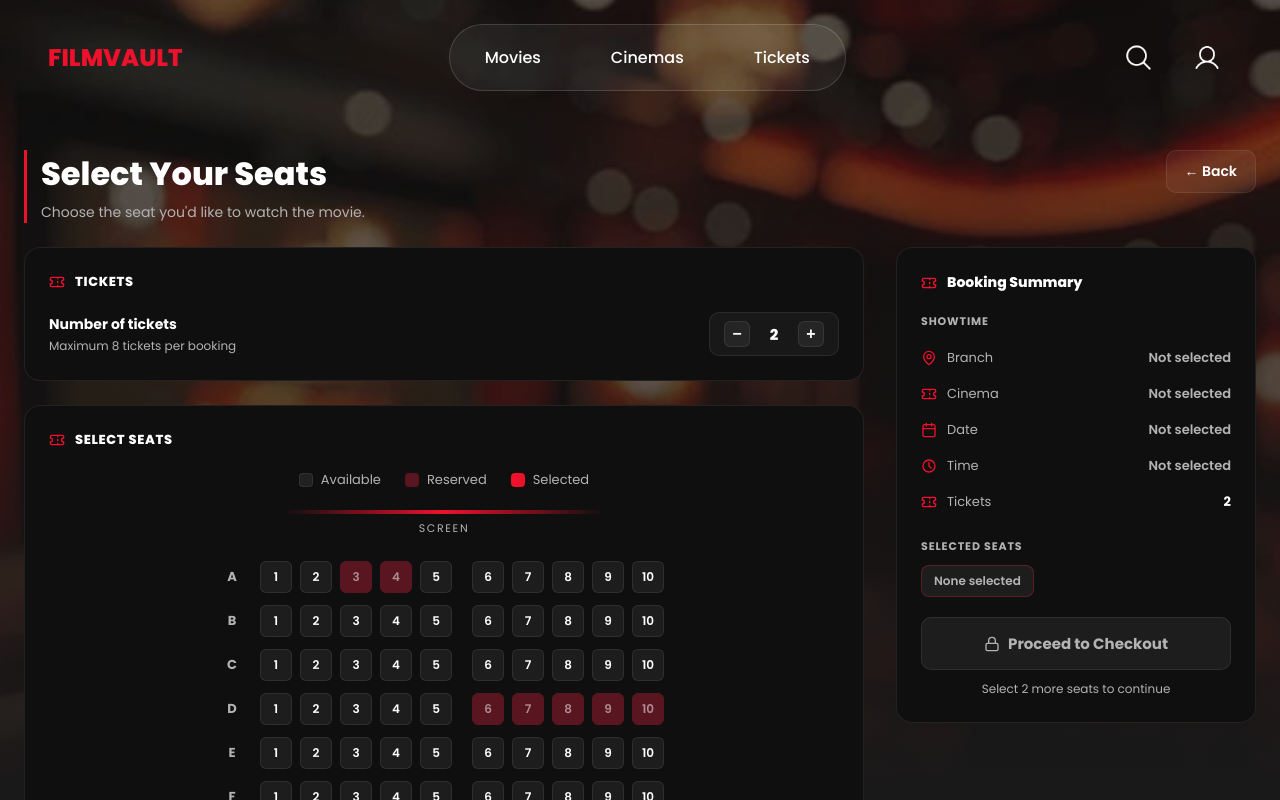
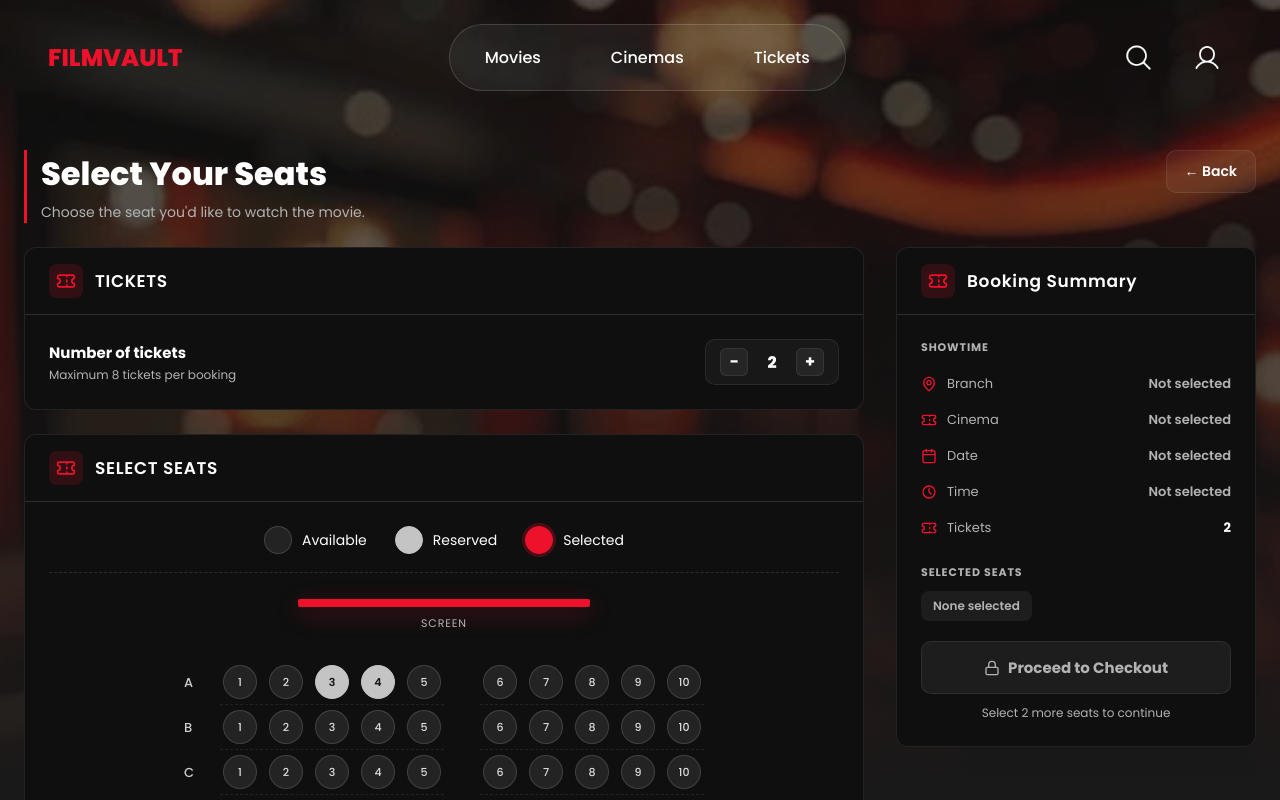
Before and after one commit to Celestia-coder/filmvault, a React app in the folder frontend/: page /booking/1/seats in a window 1280 px wide. Shown: the top 800 px of the page. Built offline with nearby package versions, Linux system fonts and the light colour scheme; the HTML template or start-up script is replaced by a standard one.

Commit message:
Restyle seat map to match admin seat selection

```diff
--- a/frontend/src/pages/client/SeatSelection.jsx
+++ b/frontend/src/pages/client/SeatSelection.jsx
@@ -1,6 +1,7 @@
 // Route: "/booking/:movieId/seats" — reached from ShowtimeSelection's
 // "Continue to Seats" button, which passes branch/date/showtime via
 // route state.
+
 import { useState, useMemo } from "react";
 import { useParams, useNavigate, useLocation } from "react-router";
 import Navbar from "../../components/Navbar.jsx";
@@ -45,9 +46,6 @@ const IconLock = (props) => (
   </svg>
 );
 
-/* ---------------------------------------------------------------- */
-/* Data — hardcoded seat map             */
-/* ---------------------------------------------------------------- */
 const ROWS = ["A", "B", "C", "D", "E", "F", "G", "H"];
 const LEFT_SEATS = [1, 2, 3, 4, 5];
 const RIGHT_SEATS = [6, 7, 8, 9, 10];
@@ -65,9 +63,26 @@ function formatSidebarDate(date) {
   return `${DAY_NAMES[d.getDay()]}, ${MONTH_ABBR[d.getMonth()]} ${d.getDate()}`;
 }
 
-/* ---------------------------------------------------------------- */
-/* Page                                                              */
-/* ---------------------------------------------------------------- */
+function SeatButton({ seatId, number, status, isSelected, onToggle }) {
+  const isReserved = status === "reserved";
+
+  return (
+    <button
+      type="button"
+      className={
+        `seat-circle seat-circle--${status}` + (isSelected ? " is-selected" : "")
+      }
+      disabled={isReserved}
+      aria-pressed={isSelected}
+      aria-label={`Seat ${seatId}, ${isSelected ? "selected" : status}`}
+      title={`${seatId} · ${isReserved ? "Reserved" : "Available"}`}
+      onClick={() => onToggle(seatId)}
+    >
+      {number}
+    </button>
+  );
+}
+
 function SeatSelection() {
   const { movieId } = useParams();
   const navigate = useNavigate();
@@ -84,11 +99,9 @@ function SeatSelection() {
   const [selectedSeats, setSelectedSeats] = useState([]);
 
   const handleDecreaseTickets = () => {
-    setTicketCount((prev) => {
-      const next = Math.max(MIN_TICKETS, prev - 1);
+    const next = Math.max(MIN_TICKETS, ticketCount - 1);
+    setTicketCount(next);
     setSelectedSeats((seats) => seats.slice(0, next));
-      return next;
-    });
   };
 
   const handleIncreaseTickets = () => {
@@ -117,6 +130,7 @@ function SeatSelection() {
 
   const handleCheckout = () => {
     if (!canCheckout) return;
+
     navigate(`/booking/${movieId}/checkout`, {
       state: {
         movieId,
@@ -128,6 +142,20 @@ function SeatSelection() {
         selectedSeats: sortedSelectedSeats,
       },
     });
+  };
+
+  const renderSeat = (row, number) => {
+    const seatId = `${row}${number}`;
+    return (
+      <SeatButton
+        key={seatId}
+        seatId={seatId}
+        number={number}
+        status={RESERVED_SEATS.has(seatId) ? "reserved" : "available"}
+        isSelected={selectedSeats.includes(seatId)}
+        onToggle={toggleSeat}
+      />
+    );
   };
 
   return (
@@ -142,7 +170,7 @@ function SeatSelection() {
             <h1 className="seat-heading">Select Your Seats</h1>
             <p className="seat-subtext">Choose the seat you'd like to watch the movie.</p>
           </div>
-          <button type="button" className="btn-back-top" onClick={() => navigate(-1)}>
+          <button type="button" className="seat-btn-back" onClick={() => navigate(-1)}>
             ← Back
           </button>
         </div>
@@ -150,30 +178,35 @@ function SeatSelection() {
         <div className="seat-layout">
           <div className="seat-main">
             {/* Tickets */}
-            <div className="step-card">
-              <div className="step-header">
-                <span className="step-icon"><IconTicket /></span>
-                <p className="step-title">TICKETS</p>
+            <section className="seat-panel" aria-label="Tickets">
+              <header className="seat-panel-head">
+                <span className="seat-panel-icon">
+                  <IconTicket width={20} height={20} />
+                </span>
+                <h3 className="seat-panel-title">TICKETS</h3>
+              </header>
+
+              <div className="seat-panel-body seat-ticket-row">
+                <div>
+                  <p className="seat-ticket-label">Number of tickets</p>
+                  <p className="seat-ticket-sublabel">
+                    Maximum {MAX_TICKETS} tickets per booking
+                  </p>
                 </div>
-              <div className="ticket-stepper-row">
-                <div>
-                  <p className="ticket-label">Number of tickets</p>
-                  <p className="ticket-sublabel">Maximum {MAX_TICKETS} tickets per booking</p>
-                </div>
-                <div className="ticket-stepper">
+                <div className="seat-stepper">
                   <button
                     type="button"
-                    className="stepper-btn"
+                    className="seat-stepper-btn"
                     onClick={handleDecreaseTickets}
                     disabled={ticketCount <= MIN_TICKETS}
                     aria-label="Decrease tickets"
                   >
                     −
                   </button>
-                  <span className="stepper-value">{ticketCount}</span>
+                  <span className="seat-stepper-value">{ticketCount}</span>
                   <button
                     type="button"
-                    className="stepper-btn"
+                    className="seat-stepper-btn"
                     onClick={handleIncreaseTickets}
                     disabled={ticketCount >= MAX_TICKETS}
                     aria-label="Increase tickets"
@@ -182,161 +215,141 @@ function SeatSelection() {
                   </button>
                 </div>
               </div>
+            </section>
+
+            {/* Seat map */}
+            <section className="seat-panel" aria-label="Seat map">
+              <header className="seat-panel-head">
+                <span className="seat-panel-icon">
+                  <IconTicket width={20} height={20} />
+                </span>
+                <h3 className="seat-panel-title">SELECT SEATS</h3>
+              </header>
+
+              <ul className="seat-legend">
+                <li>
+                  <span className="seat-circle seat-circle--available seat-legend-swatch" />
+                  Available
+                </li>
+                <li>
+                  <span className="seat-circle seat-circle--reserved seat-legend-swatch" />
+                  Reserved
+                </li>
+                <li>
+                  <span className="seat-circle seat-circle--available is-selected seat-legend-swatch" />
+                  Selected
+                </li>
+              </ul>
+
+              <div className="seat-map-scroll">
+                <div
+                  className="seat-map"
+                  style={{
+                    "--seat-per-row": LEFT_SEATS.length + RIGHT_SEATS.length,
+                    "--seat-left-cols": LEFT_SEATS.length,
+                    "--seat-right-cols": RIGHT_SEATS.length,
+                  }}
+                >
+                  <div className="seat-screen">
+                    <div className="seat-screen-bar" />
+                    <span>Screen</span>
                   </div>
 
-            {/* Seat map */}
-            <div className="step-card">
-              <div className="step-header">
-                <span className="step-icon"><IconTicket /></span>
-                <p className="step-title">SELECT SEATS</p>
+                  {ROWS.map((row) => (
+                    <div className="seat-row" key={row}>
+                      <span className="seat-row-label">{row}</span>
+
+                      <div className="seat-group seat-group--left">
+                        {LEFT_SEATS.map((num) => renderSeat(row, num))}
                       </div>
 
-              <div className="seat-legend">
-                <span className="legend-item">
-                  <span className="legend-dot legend-available"></span> Available
-                </span>
-                <span className="legend-item">
-                  <span className="legend-dot legend-reserved"></span> Reserved
-                </span>
-                <span className="legend-item">
-                  <span className="legend-dot legend-selected"></span> Selected
-                </span>
-              </div>
-
-              <div className="screen-bar"></div>
-              <p className="screen-label">SCREEN</p>
-
-              <div className="seat-grid">
-                {ROWS.map((row) => (
-                  <div className="seat-row" key={row}>
-                    <span className="row-label">{row}</span>
-
-                    <div className="seat-block">
-                      {LEFT_SEATS.map((num) => {
-                        const seatId = `${row}${num}`;
-                        const isReserved = RESERVED_SEATS.has(seatId);
-                        const isSelected = selectedSeats.includes(seatId);
-                        return (
-                          <button
-                            type="button"
-                            key={seatId}
-                            className={
-                              "seat-btn" +
-                              (isReserved ? " reserved" : "") +
-                              (isSelected ? " selected" : "")
-                            }
-                            disabled={isReserved}
-                            onClick={() => toggleSeat(seatId)}
-                            aria-label={`Seat ${seatId}`}
-                          >
-                            {num}
-                          </button>
-                        );
-                      })}
-                    </div>
-
-                    <div className="seat-block">
-                      {RIGHT_SEATS.map((num) => {
-                        const seatId = `${row}${num}`;
-                        const isReserved = RESERVED_SEATS.has(seatId);
-                        const isSelected = selectedSeats.includes(seatId);
-                        return (
-                          <button
-                            type="button"
-                            key={seatId}
-                            className={
-                              "seat-btn" +
-                              (isReserved ? " reserved" : "") +
-                              (isSelected ? " selected" : "")
-                            }
-                            disabled={isReserved}
-                            onClick={() => toggleSeat(seatId)}
-                            aria-label={`Seat ${seatId}`}
-                          >
-                            {num}
-                          </button>
-                        );
-                      })}
+                      <div className="seat-group seat-group--right">
+                        {RIGHT_SEATS.map((num) => renderSeat(row, num))}
                       </div>
                     </div>
                   ))}
                 </div>
               </div>
+            </section>
           </div>
 
           {/* Sidebar — Booking Summary */}
-          <div className="seat-sidebar">
-            <div className="sidebar-header">
-              <span className="sidebar-icon"><IconTicket /></span>
-              <p className="sidebar-title">Booking Summary</p>
-            </div>
+          <aside className="seat-panel seat-sidebar" aria-label="Booking summary">
+            <header className="seat-panel-head">
+              <span className="seat-panel-icon">
+                <IconTicket width={20} height={20} />
+              </span>
+              <h3 className="seat-panel-title">Booking Summary</h3>
+            </header>
 
-            <p className="sidebar-section-label">SHOWTIME</p>
+            <div className="seat-panel-body">
+              <p className="seat-sidebar-label">SHOWTIME</p>
 
-            <div className="summary-row">
-              <span className="summary-icon"><IconMapPin /></span>
-              <span className="summary-label">Branch</span>
-              <span className={"summary-value" + (branch ? "" : " unset")}>
+              <div className="seat-summary-row">
+                <span className="seat-summary-icon"><IconMapPin /></span>
+                <span className="seat-summary-label">Branch</span>
+                <span className={"seat-summary-value" + (branch ? "" : " unset")}>
                   {branch ? branch.name : "Not selected"}
                 </span>
               </div>
 
-            <div className="summary-row">
-              <span className="summary-icon"><IconTicket /></span>
-              <span className="summary-label">Cinema</span>
-              <span className={"summary-value" + (showtime ? "" : " unset")}>
+              <div className="seat-summary-row">
+                <span className="seat-summary-icon"><IconTicket /></span>
+                <span className="seat-summary-label">Cinema</span>
+                <span className={"seat-summary-value" + (showtime ? "" : " unset")}>
                   {showtime ? showtime.hall : "Not selected"}
                 </span>
               </div>
 
-            <div className="summary-row">
-              <span className="summary-icon"><IconCalendar /></span>
-              <span className="summary-label">Date</span>
-              <span className={"summary-value" + (date ? "" : " unset")}>
+              <div className="seat-summary-row">
+                <span className="seat-summary-icon"><IconCalendar /></span>
+                <span className="seat-summary-label">Date</span>
+                <span className={"seat-summary-value" + (date ? "" : " unset")}>
                   {date ? formatSidebarDate(date) : "Not selected"}
                 </span>
               </div>
 
-            <div className="summary-row">
-              <span className="summary-icon"><IconClock /></span>
-              <span className="summary-label">Time</span>
-              <span className={"summary-value" + (showtime ? "" : " unset")}>
+              <div className="seat-summary-row">
+                <span className="seat-summary-icon"><IconClock /></span>
+                <span className="seat-summary-label">Time</span>
+                <span className={"seat-summary-value" + (showtime ? "" : " unset")}>
                   {showtime ? showtime.time : "Not selected"}
                 </span>
               </div>
 
-            <div className="summary-row">
-              <span className="summary-icon"><IconTicket /></span>
-              <span className="summary-label">Tickets</span>
-              <span className="summary-value">{ticketCount}</span>
+              <div className="seat-summary-row">
+                <span className="seat-summary-icon"><IconTicket /></span>
+                <span className="seat-summary-label">Tickets</span>
+                <span className="seat-summary-value">{ticketCount}</span>
               </div>
 
-            <p className="sidebar-section-label">SELECTED SEATS</p>
-            <div className="selected-seats-chips">
+              <p className="seat-sidebar-label">SELECTED SEATS</p>
+              <div className="seat-chips">
                 {sortedSelectedSeats.length === 0 ? (
-                <span className="chip chip-empty">None selected</span>
+                  <span className="seat-chip seat-chip--empty">None selected</span>
                 ) : (
                   sortedSelectedSeats.map((seatId) => (
-                  <span className="chip" key={seatId}>{seatId}</span>
+                    <span className="seat-chip" key={seatId}>{seatId}</span>
                   ))
                 )}
               </div>
 
               <button
                 type="button"
-              className="btn-checkout"
+                className="seat-checkout-btn"
                 disabled={!canCheckout}
                 onClick={handleCheckout}
               >
                 <IconLock /> Proceed to Checkout
               </button>
 
-            <p className="checkout-hint">
+              <p className="seat-checkout-hint">
                 {canCheckout
                   ? "You're all set!"
                   : `Select ${seatsRemaining} more seat${seatsRemaining === 1 ? "" : "s"} to continue`}
               </p>
             </div>
+          </aside>
         </div>
       </section>
 
--- a/frontend/src/styles/SeatSelection.css
+++ b/frontend/src/styles/SeatSelection.css
@@ -3,7 +3,6 @@
 :root {
   --seat-border: rgba(255, 255, 255, 0.08);
   --seat-card-bg: var(--color-bg-dark2);
-  --seat-sidebar-bg: var(--color-bg-dark2);
 }
 
 /* ---------- Page + background ---------- */
@@ -72,7 +71,7 @@
   margin-top: 4px;
 }
 
-.btn-back-top {
+.seat-btn-back {
   padding: 10px 18px;
   border-radius: 10px;
   background: rgba(255, 255, 255, 0.05);
@@ -85,7 +84,7 @@
   font-family: inherit;
 }
 
-.btn-back-top:hover {
+.seat-btn-back:hover {
   background: rgba(255, 255, 255, 0.1);
 }
 
@@ -107,35 +106,46 @@
   gap: 24px;
 }
 
-/* ---------- Step cards ---------- */
-.step-card {
+/* ---------- Panels (Tickets / Select Seats / Booking Summary) ---------- */
+.seat-panel {
+  min-width: 0;
   background: var(--seat-card-bg);
   border: 1px solid var(--seat-border);
-  border-radius: 16px;
+  border-radius: 12px;
+  overflow: hidden;
+}
+
+.seat-panel-head {
+  display: flex;
+  align-items: center;
+  gap: 12px;
+  padding: 16px 24px;
+  border-bottom: 1px solid rgba(255, 255, 255, 0.12);
+}
+
+.seat-panel-icon {
+  display: grid;
+  place-items: center;
+  width: 34px;
+  height: 34px;
+  border-radius: 8px;
+  background-color: rgba(238, 17, 43, 0.15);
+  color: var(--color-red);
+  flex-shrink: 0;
+}
+
+.seat-panel-title {
+  font-size: 17px;
+  font-weight: 600;
+  letter-spacing: 0.04em;
+}
+
+.seat-panel-body {
   padding: 24px;
 }
 
-.step-header {
-  display: flex;
-  align-items: center;
-  gap: 10px;
-  margin-bottom: 20px;
-}
-
-.step-icon {
-  color: var(--color-red);
-  display: flex;
-  align-items: center;
-}
-
-.step-title {
-  font-size: 13px;
-  font-weight: 800;
-  letter-spacing: 0.05em;
-}
-
 /* ---------- Ticket stepper ---------- */
-.ticket-stepper-row {
+.seat-ticket-row {
   display: flex;
   align-items: center;
   justify-content: space-between;
@@ -143,18 +153,18 @@
   flex-wrap: wrap;
 }
 
-.ticket-label {
-  font-size: 14px;
+.seat-ticket-label {
+  font-size: 15px;
   font-weight: 700;
 }
 
-.ticket-sublabel {
+.seat-ticket-sublabel {
   font-size: 12px;
   color: var(--color-text-muted);
   margin-top: 2px;
 }
 
-.ticket-stepper {
+.seat-stepper {
   display: flex;
   align-items: center;
   gap: 16px;
@@ -164,9 +174,9 @@
   padding: 8px 14px;
 }
 
-.stepper-btn {
-  width: 26px;
-  height: 26px;
+.seat-stepper-btn {
+  width: 28px;
+  height: 28px;
   border-radius: 6px;
   background: rgba(255, 255, 255, 0.06);
   border: 1px solid var(--seat-border);
@@ -178,19 +188,20 @@
   justify-content: center;
   cursor: pointer;
   line-height: 1;
+  font-family: inherit;
 }
 
-.stepper-btn:hover:not(:disabled) {
+.seat-stepper-btn:hover:not(:disabled) {
   background: rgba(255, 255, 255, 0.12);
 }
 
-.stepper-btn:disabled {
+.seat-stepper-btn:disabled {
   opacity: 0.35;
   cursor: not-allowed;
 }
 
-.stepper-value {
-  font-size: 15px;
+.seat-stepper-value {
+  font-size: 16px;
   font-weight: 800;
   min-width: 16px;
   text-align: center;
@@ -199,154 +210,163 @@
 /* ---------- Legend ---------- */
 .seat-legend {
   display: flex;
-  gap: 24px;
+  flex-wrap: wrap;
   justify-content: center;
-  margin-bottom: 20px;
-  flex-wrap: wrap;
+  gap: 12px 28px;
+  margin: 24px 24px 0;
+  padding: 0 0 18px;
+  border-bottom: 1px dashed rgba(255, 255, 255, 0.12);
+  list-style: none;
+  font-size: 14px;
 }
 
-.legend-item {
+.seat-legend li {
   display: flex;
   align-items: center;
-  gap: 8px;
-  font-size: 13px;
-  color: var(--color-text-muted);
+  gap: 10px;
 }
 
-.legend-dot {
-  width: 14px;
-  height: 14px;
-  border-radius: 4px;
+.seat-legend-swatch {
+  width: 28px;
+  height: 28px;
+  cursor: default;
+  pointer-events: none;
 }
 
-.legend-available {
-  background: rgba(255, 255, 255, 0.08);
-  border: 1px solid var(--seat-border);
+/* ---------- Map ---------- */
+.seat-map-scroll {
+  overflow-x: auto;
+  padding: 0 24px 28px;
 }
 
-.legend-reserved {
-  background: #5a1620;
+.seat-map {
+  min-width: calc(var(--seat-per-row) * 28px + 64px);
+  max-width: 520px;
+  margin: 0 auto;
 }
 
-.legend-selected {
-  background: var(--color-red);
+.seat-screen {
+  display: flex;
+  flex-direction: column;
+  align-items: center;
+  gap: 8px;
+  margin: 26px 0 28px;
 }
 
-/* ---------- Screen ---------- */
-.screen-bar {
-  height: 4px;
-  border-radius: 999px;
-  background: linear-gradient(to right, transparent, var(--color-red), transparent);
-  margin: 0 auto 6px;
-  max-width: 320px;
+.seat-screen-bar {
+  width: 56%;
+  height: 8px;
+  border-radius: 2px;
+  background-color: var(--color-red);
+  box-shadow: 0 6px 22px rgba(238, 17, 43, 0.35);
 }
 
-.screen-label {
-  text-align: center;
+.seat-screen span {
   font-size: 11px;
-  letter-spacing: 0.15em;
+  letter-spacing: 0.08em;
+  text-transform: uppercase;
   color: var(--color-text-muted);
-  margin-bottom: 24px;
-}
-
-/* ---------- Seat grid ---------- */
-.seat-grid {
-  display: flex;
-  flex-direction: column;
-  gap: 12px;
-  align-items: center;
 }
 
 .seat-row {
   display: flex;
   align-items: center;
-  gap: 20px;
+  gap: 36px; /* the aisle */
 }
 
-.row-label {
-  width: 16px;
+.seat-row-label {
+  flex: 0 0 28px;
+  margin-right: -28px;
   font-size: 13px;
-  font-weight: 700;
-  color: var(--color-text-muted);
-  text-align: center;
-  flex-shrink: 0;
+  font-weight: 500;
+  color: rgba(255, 255, 255, 0.8);
 }
 
-.seat-block {
-  display: flex;
-  gap: 8px;
+.seat-group {
+  display: grid;
+  gap: 6px;
+  padding: 5px 0;
+  border-bottom: 1px dashed rgba(255, 255, 255, 0.08);
 }
 
-.seat-btn {
-  width: 32px;
-  height: 32px;
-  border-radius: 6px;
-  background: rgba(255, 255, 255, 0.06);
-  border: 1px solid var(--seat-border);
-  color: var(--color-white);
-  font-size: 12px;
-  font-weight: 600;
-  display: flex;
-  align-items: center;
-  justify-content: center;
-  cursor: pointer;
-  font-family: inherit;
+.seat-group--left {
+  flex: var(--seat-left-cols) 1 0;
+  grid-template-columns: repeat(var(--seat-left-cols), minmax(0, 1fr));
 }
 
-.seat-btn:hover:not(:disabled) {
-  border-color: rgba(255, 255, 255, 0.3);
+.seat-group--right {
+  flex: var(--seat-right-cols) 1 0;
+  grid-template-columns: repeat(var(--seat-right-cols), minmax(0, 1fr));
 }
 
-.seat-btn.selected {
-  background: var(--color-red);
+/* ---------- Seats ---------- */
+.seat-circle {
+  display: grid;
+  place-items: center;
+  justify-self: center;
+  width: 100%;
+  max-width: 34px;
+  aspect-ratio: 1 / 1;
+  padding: 0;
+  border: 1px solid rgba(255, 255, 255, 0.14);
+  border-radius: 50%;
+  background-color: #232323;
+  color: rgba(255, 255, 255, 0.85);
+  font-family: inherit;
+  font-size: 11px;
+  font-weight: 500;
+  line-height: 1;
+  cursor: pointer;
+  transition:
+    background-color 0.15s ease,
+    border-color 0.15s ease;
+}
+
+.seat-circle:hover:not(:disabled) {
   border-color: var(--color-red);
 }
 
-.seat-btn.reserved {
-  background: #5a1620;
-  color: rgba(255, 255, 255, 0.5);
-  cursor: not-allowed;
-  border-color: #5a1620;
+.seat-circle:focus-visible {
+  outline: 2px solid var(--color-white);
+  outline-offset: 2px;
 }
 
-/* ---------- Sidebar ---------- */
+.seat-circle--reserved {
+  border-color: #c4c4c4;
+  background-color: #c4c4c4;
+  color: #121212;
+  font-weight: 600;
+  cursor: not-allowed;
+}
+
+.seat-circle.is-selected {
+  border-color: var(--color-red);
+  background-color: var(--color-red);
+  color: var(--color-white);
+  box-shadow: 0 0 0 3px rgba(238, 17, 43, 0.25);
+}
+
+/* ---------- Sidebar (Booking Summary) ---------- */
 .seat-sidebar {
   width: 360px;
   flex-shrink: 0;
-  background: var(--seat-sidebar-bg);
-  border: 1px solid var(--seat-border);
-  border-radius: 16px;
-  padding: 24px;
   position: sticky;
   top: 24px;
 }
 
-.sidebar-header {
-  display: flex;
-  align-items: center;
-  gap: 10px;
-  margin-bottom: 20px;
-}
-
-.sidebar-icon {
-  color: var(--color-red);
-  display: flex;
-}
-
-.sidebar-title {
-  font-size: 14px;
-  font-weight: 800;
-}
-
-.sidebar-section-label {
+.seat-sidebar-label {
   font-size: 11px;
   font-weight: 700;
   letter-spacing: 0.08em;
   color: var(--color-text-muted);
-  margin: 18px 0 10px;
+  margin: 0 0 10px;
 }
 
-.summary-row {
+.seat-sidebar-label:not(:first-child) {
+  margin-top: 18px;
+}
+
+.seat-summary-row {
   display: flex;
   align-items: center;
   gap: 10px;
@@ -354,35 +374,35 @@
   font-size: 13px;
 }
 
-.summary-icon {
+.seat-summary-icon {
   color: var(--color-red);
   display: flex;
   flex-shrink: 0;
 }
 
-.summary-label {
+.seat-summary-label {
   color: var(--color-text-muted);
   flex: 1;
 }
 
-.summary-value {
+.seat-summary-value {
   font-weight: 700;
   color: var(--color-white);
   text-align: right;
 }
 
-.summary-value.unset {
+.seat-summary-value.unset {
   color: var(--color-text-muted);
   font-weight: 600;
 }
 
-.selected-seats-chips {
+.seat-chips {
   display: flex;
   flex-wrap: wrap;
   gap: 8px;
 }
 
-.chip {
+.seat-chip {
   padding: 6px 12px;
   border-radius: 8px;
   background: var(--color-red);
@@ -391,13 +411,13 @@
   font-weight: 700;
 }
 
-.chip-empty {
+.seat-chip--empty {
   background: rgba(255, 255, 255, 0.06);
   color: var(--color-text-muted);
   font-weight: 600;
 }
 
-.btn-checkout {
+.seat-checkout-btn {
   width: 100%;
   display: flex;
   align-items: center;
@@ -415,18 +435,18 @@
   font-family: inherit;
 }
 
-.btn-checkout:hover:not(:disabled) {
+.seat-checkout-btn:hover:not(:disabled) {
   opacity: 0.85;
 }
 
-.btn-checkout:disabled {
+.seat-checkout-btn:disabled {
   background: rgba(255, 255, 255, 0.06);
   border-color: var(--seat-border);
   color: var(--color-text-muted);
   cursor: not-allowed;
 }
 
-.checkout-hint {
+.seat-checkout-hint {
   text-align: center;
   font-size: 12px;
   color: var(--color-text-muted);
@@ -449,18 +469,12 @@
   }
 }
 
-@media (max-width: 560px) {
-  .seat-row {
-    gap: 10px;
+@media (max-width: 640px) {
+  .seat-map-scroll {
+    padding: 0 12px 24px;
   }
 
-  .seat-block {
-    gap: 5px;
-  }
-
-  .seat-btn {
-    width: 26px;
-    height: 26px;
-    font-size: 11px;
+  .seat-legend {
+    margin: 20px 12px 0;
   }
 }
```
Lines whose indentation alone changed are shown as unchanged.
